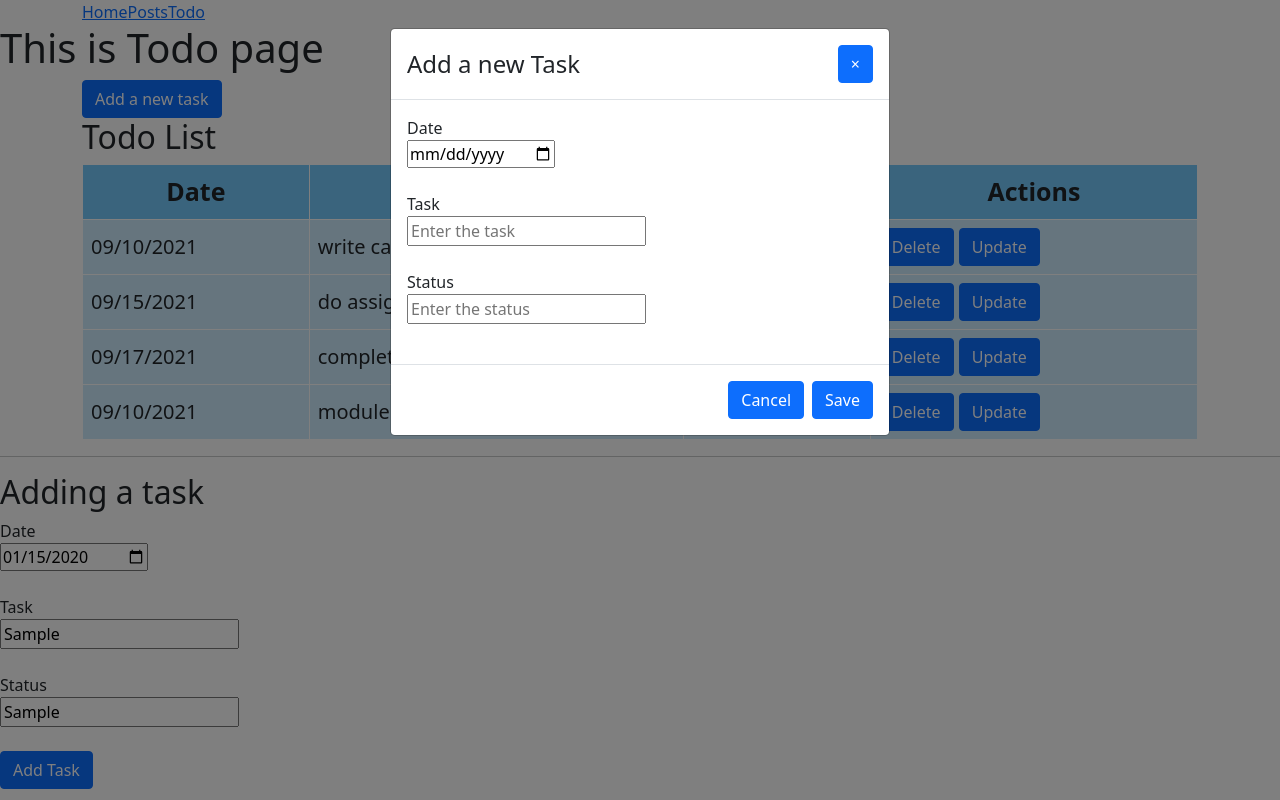
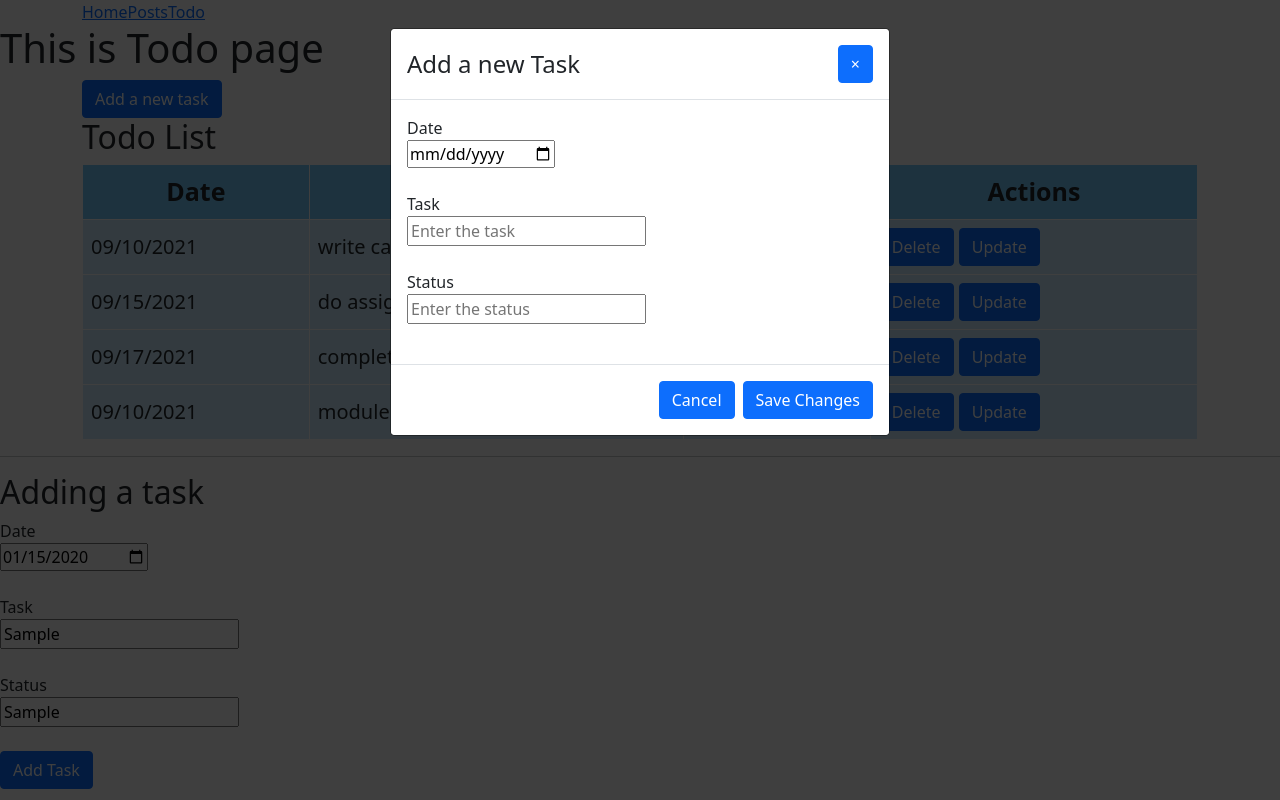
Before and after one commit to hanajiffry99/react_todo_app, a React (Create React App) app: page /todo in a window 1280 px wide. Both pictures are taken after typing "2020-01-15", "Sample", "Sample" into the empty fields and a click on the button "Add a new task". Built offline with nearby package versions, Linux system fonts and the light colour scheme.

Commit message:
deleting a task

```diff
--- a/src/Components/Table/Table.jsx
+++ b/src/Components/Table/Table.jsx
@@ -41,6 +41,19 @@ function Table(){
         settasks(newtasks);
     };
 
+
+    //deleting a row
+    const [deleteConfirm, setdeleteConfirm] = useState(false);
+
+    const handledelete = (taskid) =>{
+        const newformdata = [...tasks];
+        const index= tasks.findIndex((task)=>task.id ===taskid);
+
+        newformdata.splice(index,1);
+        settasks(newformdata);
+        setdeleteConfirm(false);
+    }
+
     //adding model
     const [isOpen, setIsOpen] = useState(false);
 
@@ -66,7 +79,7 @@ function Table(){
                         <td>{task.date}</td>
                         <td>{task.task}</td>
                         <td>{task.status}</td>
-                        <td><Button>Delete</Button>  <Button>Update</Button></td>
+                        <td><Button onClick={()=>handledelete(task.id)}>Delete</Button>  <Button onClick={()=>setIsOpen(true)}>Update</Button></td>
                     </tr>
                     ))}
                 </tbody>
@@ -106,6 +119,49 @@ function Table(){
                <Button onClick={handleaddsubmit}>Save</Button>
             </Modal.Footer>
         </Modal>
+
+
+        <Modal show={isOpen} onHide={()=>setIsOpen(false)}>
+            <Modal.Header>
+                <Modal.Title>Add a new Task</Modal.Title>
+                <Button onClick={()=>setIsOpen(false)}>
+                    <span aria-hidden="true">&times;</span>
+                </Button>
+            </Modal.Header>
+            <Modal.Body>
+                <Form>
+                   <label>Date</label><br/>
+                   <input type="date" name="date" placeholder="Enter the date" required /><br/><br/>
+                   <label>Task</label><br/>
+                   <input type="text" name="task" placeholder="Enter the task" required /><br/><br/>
+                   <label>Status</label><br/>
+                   <input type="text" name="status" placeholder="Enter the status" required/><br/><br/>
+                </Form>
+            </Modal.Body>
+            <Modal.Footer>
+               <Button onClick={()=>setIsOpen(false)}>Cancel</Button>
+               <Button >Save Changes</Button>
+            </Modal.Footer>
+        </Modal>
+
+
+        <Modal show={deleteConfirm} onHide={()=>setdeleteConfirm(false)}>
+            <Modal.Header>
+                <Modal.Title>Delete Confirmation</Modal.Title>
+                <Button onClick={()=>setdeleteConfirm(false)}>
+                    <span aria-hidden="true">&times;</span>
+                </Button>
+            </Modal.Header>
+            <Modal.Body>
+                <h6>Are you sure you want to delete this row ?</h6>
+            </Modal.Body>
+            <Modal.Footer>
+               <Button onClick={()=>setdeleteConfirm(false)}>No</Button>
+               <Button  >Yes</Button>
+            </Modal.Footer>
+        </Modal>
+
+
         </>
     )
 }
```
